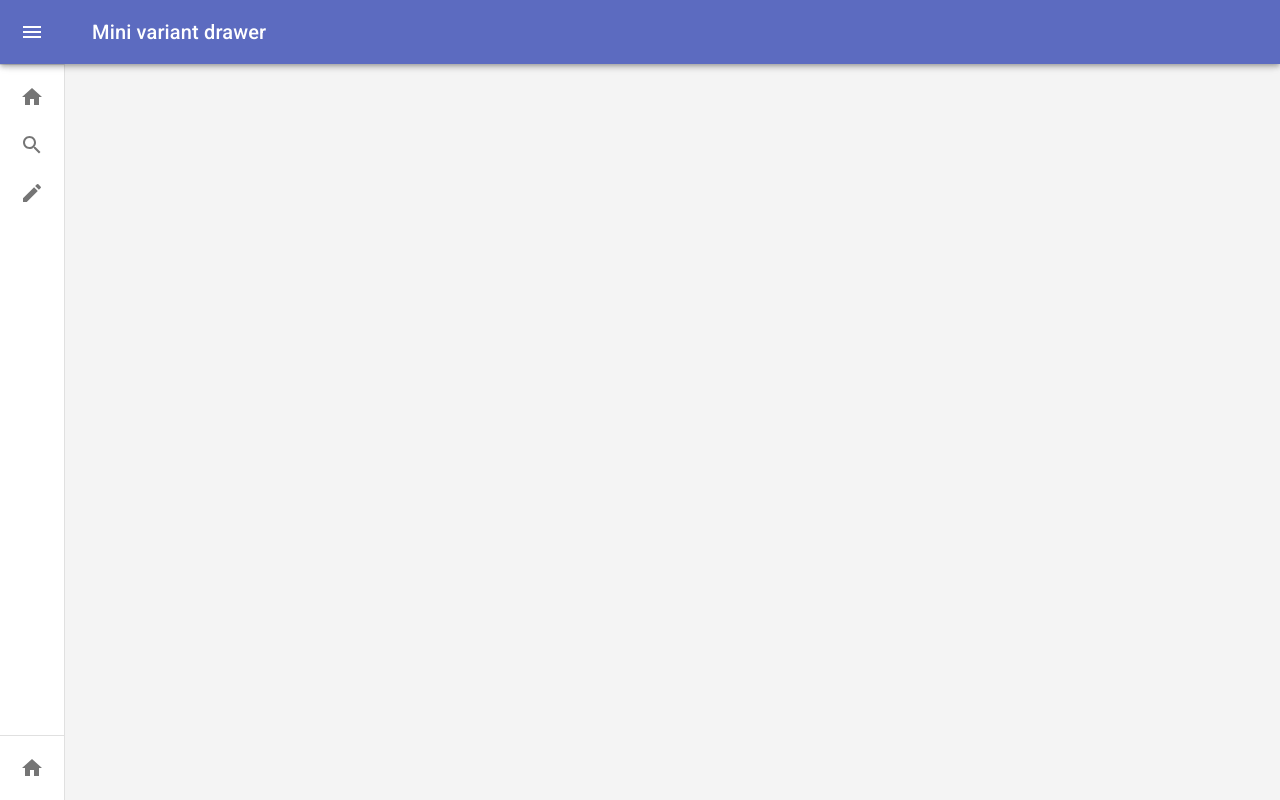
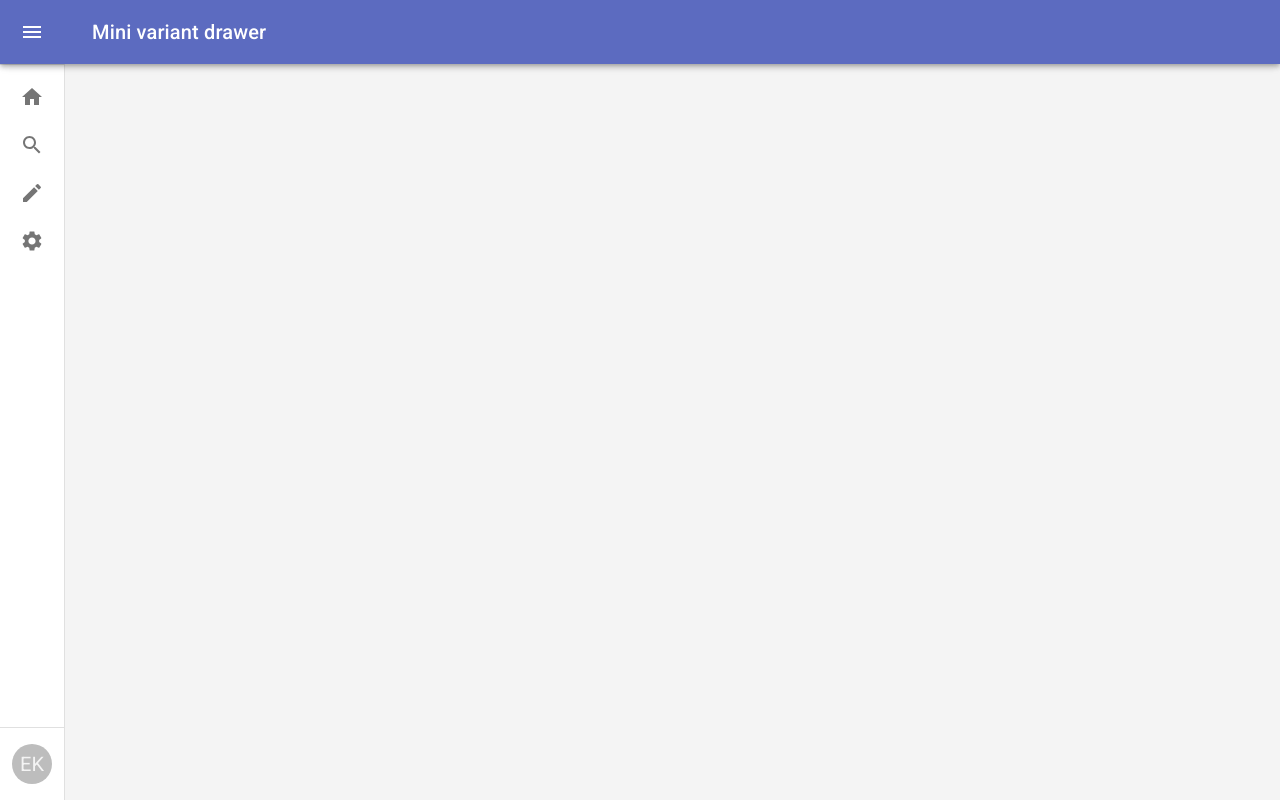
Before and after one commit to newgen211/Inscribed, a React (Vite) app in the folder client/: page /dashboard in a window 1280 px wide. Built offline with nearby package versions, Linux system fonts and the light colour scheme; sample sign-in values are in the browser's storage.

Commit message:
Adds user avatar and username to sidebar

```diff
--- a/client/src/components/Dashboard/DashboardDrawer.tsx
+++ b/client/src/components/Dashboard/DashboardDrawer.tsx
@@ -1,13 +1,12 @@
 import { useTheme } from '@mui/material/styles';
 import { DashboardDrawerProps, Drawer, DrawerHeader } from '../../pages/Dashboard/Dashboard';
-import { Box, Divider, IconButton, List, ListItem, ListItemButton, ListItemIcon, ListItemText } from '@mui/material';
+import { Avatar, Box, Divider, IconButton, List, ListItem, ListItemButton, ListItemIcon, ListItemText } from '@mui/material';
 import ChevronLeftIcon from '@mui/icons-material/ChevronLeft';
 import ChevronRightIcon from '@mui/icons-material/ChevronRight';
-import InboxIcon from '@mui/icons-material/MoveToInbox';
-import MailIcon from '@mui/icons-material/Mail';
 import HomeIcon from '@mui/icons-material/Home';
 import SearchIcon from '@mui/icons-material/Search';
 import CreateIcon from '@mui/icons-material/Create';
+import SettingsIcon from '@mui/icons-material/Settings';
 
 export default function DashboardDrawer({open, setOpen}: DashboardDrawerProps) {
 
@@ -72,6 +71,18 @@ export default function DashboardDrawer({open, setOpen}: DashboardDrawerProps) {
 
                 </ListItem>
 
+                {/* Settings */}
+                <ListItem disablePadding sx={{display: 'block'}}>
+
+                    <ListItemButton sx={{ minHeight: 48, justifyContent: open ? 'inital': 'center', px: 2.5 }}>
+
+                        <ListItemIcon sx={{ minWidth: 0, mr: open ? 3 : 'auto', justifyContent: 'center' }}><SettingsIcon /></ListItemIcon>
+                        <ListItemText primary='Settings' sx={{ opacity: open ? 1 : 0 }} />
+
+                    </ListItemButton>
+
+                </ListItem>
+
             </List>
 
 
@@ -83,13 +94,13 @@ export default function DashboardDrawer({open, setOpen}: DashboardDrawerProps) {
             {/* Secondary section */}
             <List>
 
-                {/* Home */}
+                {/* Profile */}
                 <ListItem disablePadding sx={{display: 'block'}}>
 
                     <ListItemButton sx={{ minHeight: 48, justifyContent: open ? 'inital': 'center', px: 2.5 }}>
 
-                        <ListItemIcon sx={{ minWidth: 0, mr: open ? 3 : 'auto', justifyContent: 'center' }}><HomeIcon /></ListItemIcon>
-                        <ListItemText primary='Home' sx={{ opacity: open ? 1 : 0 }} />
+                        <Avatar sx={{ minWidth: 0, mr: open ? 3 : 'auto', justifyContent: 'center' }}>EK</Avatar>
+                        <ListItemText primary='Username' sx={{ opacity: open ? 1 : 0 }} />
 
                     </ListItemButton>
 
```
